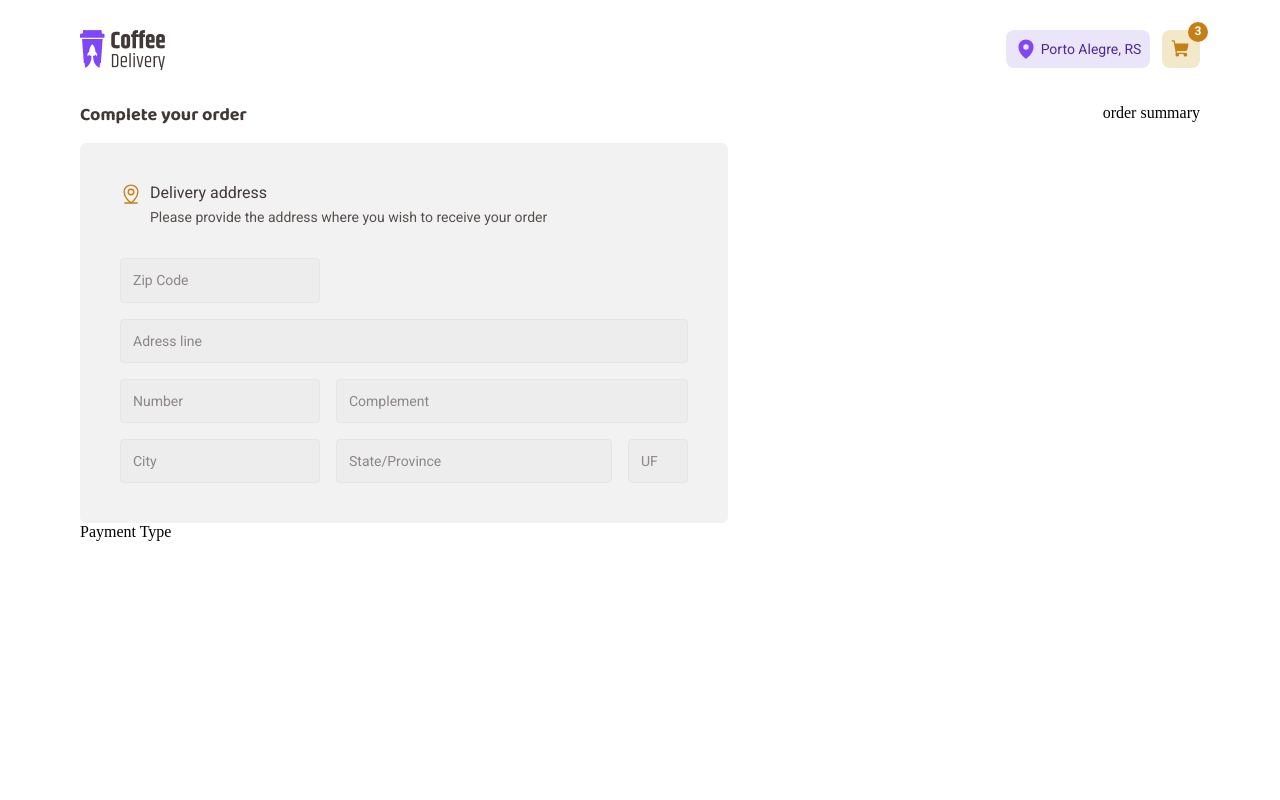
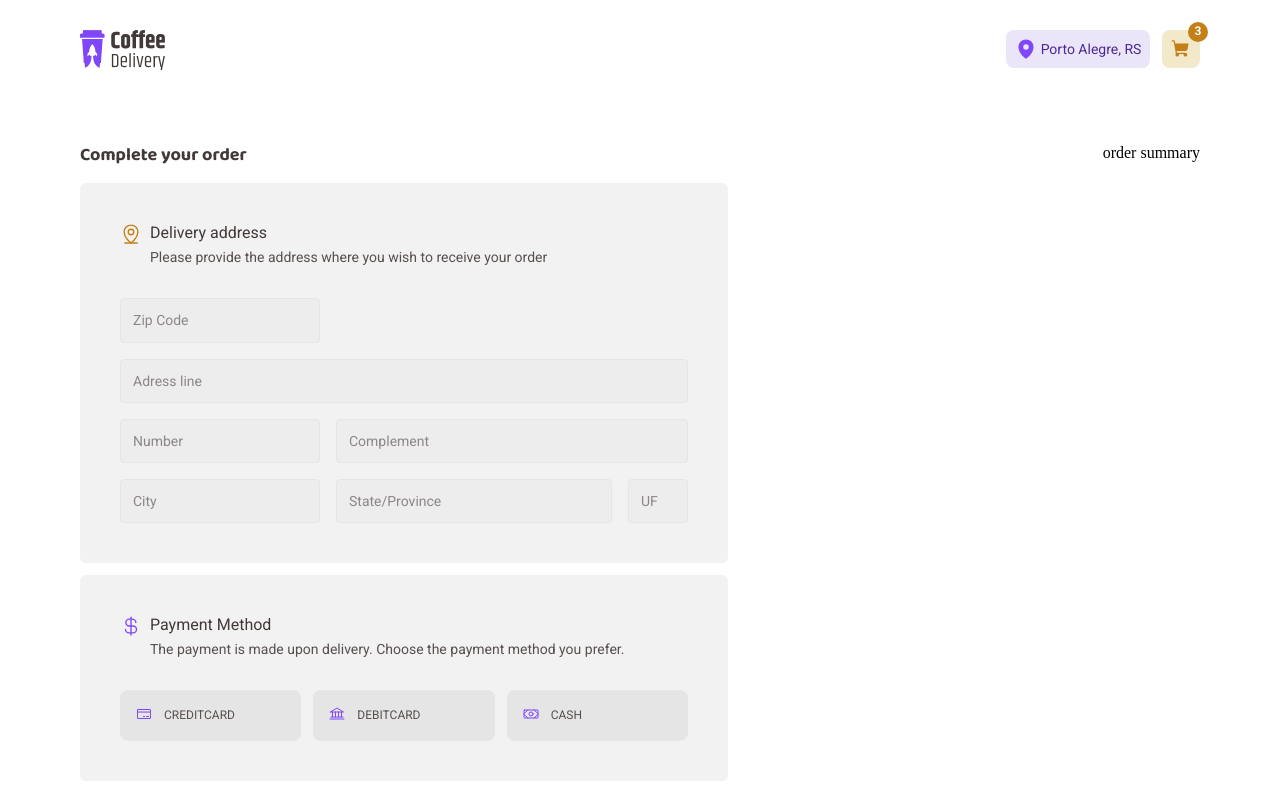
Before and after one commit to Sathosk/CoffeeDelivery, a React (Vite) app: page /checkout in a window 1280 px wide. Built offline with nearby package versions, Linux system fonts and the light colour scheme.

Commit message:
style: finished styling PaymentType and Deliveryinfo

```diff
--- /dev/null
+++ b/src/pages/Checkout/components/UserInfo/DeliveryInfo/ContainerHeader/index.tsx
@@ -0,0 +1,31 @@
+import { CurrencyDollar, MapPinLine } from "phosphor-react";
+import { DeliveryAdressHeader } from "./styles";
+
+interface ContainerHeaderProps {
+    icon: "MapinLine" | "CurrencyDollar";
+    color: "yellow-dark" | "purple";
+    title: string;
+    description: string;
+}
+
+export function ContainerHeader({
+    icon,
+    color,
+    title,
+    description,
+}: ContainerHeaderProps) {
+    return (
+        <DeliveryAdressHeader color={color}>
+            {icon === "MapinLine" ? (
+                <MapPinLine size={22} />
+            ) : (
+                <CurrencyDollar size={22} />
+            )}
+
+            <div>
+                <h4 className="heading">{title}</h4>
+                <p className="heading-description">{description}</p>
+            </div>
+        </DeliveryAdressHeader>
+    );
+}
--- /dev/null
+++ b/src/pages/Checkout/components/UserInfo/DeliveryInfo/ContainerHeader/styles.ts
@@ -0,0 +1,31 @@
+import { styled } from "styled-components";
+import { typographyStyles } from "../../../../../../styles/themes/Typography";
+
+interface ContainerHeaderProps {
+    color: 'yellow-dark' | 'purple';
+}
+
+export const DeliveryAdressHeader = styled.header<ContainerHeaderProps>`
+    display: flex;
+    justify-content: flex-start;
+
+    gap: 0.5rem;
+
+    svg {
+        color: ${props => props.theme[props.color]};
+    }
+
+    div {
+        h4 {
+            ${typographyStyles.textMReg}
+            color: ${props => props.theme["base-subtitle"]};
+
+            margin-bottom: 0.25rem;
+        }
+
+        p {
+            ${typographyStyles.textS}
+            color: ${props => props.theme["base-text"]}
+        }
+    }
+`;
--- /dev/null
+++ b/src/pages/Checkout/components/UserInfo/DeliveryInfo/DeliveryAdressForm/index.tsx
@@ -0,0 +1,50 @@
+import { DeliveryAdressFormContainer, DeliveryAdressInput } from "./style";
+
+export function DeliveryAdressForm() {
+    return (
+        <DeliveryAdressFormContainer>
+            <DeliveryAdressInput
+                type="text"
+                placeholder="Zip Code"
+                style={{ gridArea: "zip" }}
+            />
+
+            <DeliveryAdressInput
+                type="text"
+                placeholder="Adress line"
+                style={{ gridArea: "address" }}
+            />
+
+            <DeliveryAdressInput
+                type="text"
+                placeholder="Number"
+                style={{ gridArea: "number" }}
+            />
+
+            <DeliveryAdressInput
+                className="optional"
+                type="text"
+                placeholder="Complement"
+                style={{ gridArea: "complement" }}
+            />
+
+            <DeliveryAdressInput
+                type="text"
+                placeholder="City"
+                style={{ gridArea: "city" }}
+            />
+
+            <DeliveryAdressInput
+                type="text"
+                placeholder="State/Province"
+                style={{ gridArea: "state" }}
+            />
+
+            <DeliveryAdressInput
+                type="text"
+                placeholder="UF"
+                style={{ gridArea: "uf" }}
+            />
+        </DeliveryAdressFormContainer>
+    );
+}
--- /dev/null
+++ b/src/pages/Checkout/components/UserInfo/DeliveryInfo/DeliveryAdressForm/style.ts
@@ -0,0 +1,36 @@
+import { styled } from "styled-components";
+import { typographyStyles } from "../../../../../../styles/themes/Typography";
+
+export const DeliveryAdressFormContainer = styled.form`
+    display: grid;
+    grid-template-areas:
+        "zip . ."
+        "address address address"
+        "number complement complement"
+        "city state uf"
+    ;
+    grid-template-columns: 200px 276px 60px;
+    grid-template-rows: repeat(4, 1fr);
+    gap: 1rem;
+`;
+
+export const DeliveryAdressInput = styled.input`
+    ${typographyStyles.textS}
+
+    position: relative;
+    padding: 0.75rem;
+
+    color: ${props => props.theme["base-text"]};
+    background-color: ${props => props.theme["base-input"]};
+    border: 1px solid ${props => props.theme["base-button"]};
+    border-radius: 4px;
+
+    &::placeholder {
+        color: ${props => props.theme["base-label"]};
+    }
+
+    &:focus {
+        outline: none;
+        border-color: ${props => props.theme["yellow-dark"]};
+    }
+`
--- a/src/pages/Checkout/components/UserInfo/DeliveryInfo/index.tsx
+++ b/src/pages/Checkout/components/UserInfo/DeliveryInfo/index.tsx
@@ -1,70 +1,19 @@
-import { MapPinLine } from "phosphor-react";
-import {
-    DeliveryAdressContainer,
-    DeliveryAdressHeader,
-    DeliveryAdressForm,
-    DeliveryAdressInput,
-} from "./styles";
+import { DeliveryAdressContainer } from "./styles";
+import { ContainerHeader } from "./ContainerHeader";
+import { DeliveryAdressForm } from "./DeliveryAdressForm";
 
 export function DeliveryInfo() {
     return (
         <DeliveryAdressContainer>
-            <DeliveryAdressHeader>
-                <MapPinLine size={22} />
+            <ContainerHeader
+                icon="MapinLine"
+                color="yellow-dark"
+                title="Delivery address"
+                description="Please provide the address where you wish to receive your
+                    order"
+            />
 
-                <div>
-                    <h4 className="heading">Delivery address</h4>
-                    <p className="heading-description">
-                        Please provide the address where you wish to receive
-                        your order
-                    </p>
-                </div>
-            </DeliveryAdressHeader>
-
-            <DeliveryAdressForm>
-                <DeliveryAdressInput
-                    type="text"
-                    placeholder="Zip Code"
-                    style={{ gridArea: "zip" }}
-                />
-
-                <DeliveryAdressInput
-                    type="text"
-                    placeholder="Adress line"
-                    style={{ gridArea: "address" }}
-                />
-
-                <DeliveryAdressInput
-                    type="text"
-                    placeholder="Number"
-                    style={{ gridArea: "number" }}
-                />
-
-                <DeliveryAdressInput
-                    className="optional"
-                    type="text"
-                    placeholder="Complement"
-                    style={{ gridArea: "complement" }}
-                />
-
-                <DeliveryAdressInput
-                    type="text"
-                    placeholder="City"
-                    style={{ gridArea: "city" }}
-                />
-
-                <DeliveryAdressInput
-                    type="text"
-                    placeholder="State/Province"
-                    style={{ gridArea: "state" }}
-                />
-
-                <DeliveryAdressInput
-                    type="text"
-                    placeholder="UF"
-                    style={{ gridArea: "uf" }}
-                />
-            </DeliveryAdressForm>
+            <DeliveryAdressForm />
         </DeliveryAdressContainer>
     );
 }
--- a/src/pages/Checkout/components/UserInfo/DeliveryInfo/styles.ts
+++ b/src/pages/Checkout/components/UserInfo/DeliveryInfo/styles.ts
@@ -1,5 +1,4 @@
 import { styled } from "styled-components";
-import { typographyStyles } from "../../../../../styles/themes/Typography";
 import { CheckoutContainerStyle } from "../../../../../styles/themes/CheckoutContainer";
 
 export const DeliveryAdressContainer = styled.section`
@@ -9,62 +8,3 @@ export const DeliveryAdressContainer = styled.section`
 
     margin-top: 1rem;
 `;
-
-export const DeliveryAdressHeader = styled.header`
-    display: flex;
-    justify-content: flex-start;
-
-    gap: 0.5rem;
-
-    svg {
-        color: ${propos => propos.theme["yellow-dark"]}
-    }
-
-    div {
-        h4 {
-            ${typographyStyles.textMReg}
-            color: ${props => props.theme["base-subtitle"]};
-
-            margin-bottom: 0.25rem;
-        }
-
-        p {
-            ${typographyStyles.textS}
-            color: ${props => props.theme["base-text"]}
-        }
-    }
-`;
-
-export const DeliveryAdressForm = styled.form`
-    display: grid;
-    grid-template-areas:
-        "zip . ."
-        "address address address"
-        "number complement complement"
-        "city state uf"
-    ;
-    grid-template-columns: 200px 276px 60px;
-    grid-template-rows: repeat(4, 1fr);
-    gap: 1rem;
-`;
-
-export const DeliveryAdressInput = styled.input`
-    ${typographyStyles.textS}
-
-    position: relative;
-    padding: 0.75rem;
-
-    color: ${props => props.theme["base-text"]};
-    background-color: ${props => props.theme["base-input"]};
-    border: 1px solid ${props => props.theme["base-button"]};
-    border-radius: 4px;
-
-    &::placeholder {
-        color: ${props => props.theme["base-label"]};
-    }
-
-    &:focus {
-        outline: none;
-        border-color: ${props => props.theme["yellow-dark"]};
-    }
-`
--- /dev/null
+++ b/src/pages/Checkout/components/UserInfo/PaymentType/PaymentMethodButton/index.tsx
@@ -0,0 +1,35 @@
+import { Bank, CreditCard, Money } from "phosphor-react";
+import { PaymentButton } from "./styles";
+
+interface PaymentButtonProps {
+    icon: "CreditCard" | "Bank" | "Money";
+    paymentMethod: "creditCard" | "debitCard" | "cash";
+}
+
+export function PaymentMethodButton({
+    icon,
+    paymentMethod,
+}: PaymentButtonProps) {
+    let IconComponent;
+
+    switch (icon) {
+        case "CreditCard":
+            IconComponent = CreditCard;
+            break;
+        case "Bank":
+            IconComponent = Bank;
+            break;
+        case "Money":
+            IconComponent = Money;
+            break;
+    }
+
+    return (
+        <>
+            <PaymentButton>
+                <IconComponent size={16} />
+                <span>{paymentMethod.toUpperCase()}</span>
+            </PaymentButton>
+        </>
+    );
+}
--- /dev/null
+++ b/src/pages/Checkout/components/UserInfo/PaymentType/PaymentMethodButton/styles.ts
@@ -0,0 +1,27 @@
+import { styled } from "styled-components";
+import { typographyStyles } from "../../../../../../styles/themes/Typography";
+
+export const PaymentButton = styled.button`
+    all: unset;
+    display: flex;
+    justify-content: flex-start;
+    gap: 0.75rem;
+    padding: 1rem;
+    width: 100%;
+
+    border-radius: 8px;
+    background-color: ${props => props.theme["base-button"]};
+
+    svg {
+        color: ${props => props.theme.purple};
+    }
+
+    span {
+        ${typographyStyles.buttonM}
+        color: ${props => props.theme["base-text"]};
+    }
+
+    &:hover {
+        background-color: ${props => props.theme["base-hover"]};
+    }
+`
--- a/src/pages/Checkout/components/UserInfo/PaymentType/index.tsx
+++ b/src/pages/Checkout/components/UserInfo/PaymentType/index.tsx
@@ -1,3 +1,25 @@
+import { ContainerHeader } from "../DeliveryInfo/ContainerHeader";
+import { PaymentMethodButton } from "./PaymentMethodButton";
+import { PaymentMethodContainer, PaymentTypeContainer } from "./styles";
+
 export function PaymentType() {
-    return <p>Payment Type</p>;
+    return (
+        <PaymentTypeContainer>
+            <ContainerHeader
+                icon="CurrencyDollar"
+                color="purple"
+                title="Payment Method"
+                description="The payment is made upon delivery. Choose the payment method you prefer."
+            />
+
+            <PaymentMethodContainer>
+                <PaymentMethodButton
+                    icon="CreditCard"
+                    paymentMethod="creditCard"
+                />
+                <PaymentMethodButton icon="Bank" paymentMethod="debitCard" />
+                <PaymentMethodButton icon="Money" paymentMethod="cash" />
+            </PaymentMethodContainer>
+        </PaymentTypeContainer>
+    );
 }
--- a/src/pages/Checkout/components/UserInfo/PaymentType/styles.ts
+++ b/src/pages/Checkout/components/UserInfo/PaymentType/styles.ts
@@ -0,0 +1,15 @@
+import { styled } from "styled-components";
+import { CheckoutContainerStyle } from "../../../../../styles/themes/CheckoutContainer";
+
+export const PaymentTypeContainer = styled.section`
+    ${CheckoutContainerStyle}
+    gap: 2rem;
+
+    margin-top: 0.75rem;
+`;
+
+export const PaymentMethodContainer = styled.div`
+    display: flex;
+    justify-content: space-between;
+    gap: 0.75rem;
+`;
--- a/src/pages/Checkout/styles.ts
+++ b/src/pages/Checkout/styles.ts
@@ -5,5 +5,5 @@ export const CheckoutContainer = styled.section`
     justify-content: space-between;
 
     width: 100%;
-    margin-top: 2.5rem;
+    margin-top: 2.5rem !important;
 `;
```
